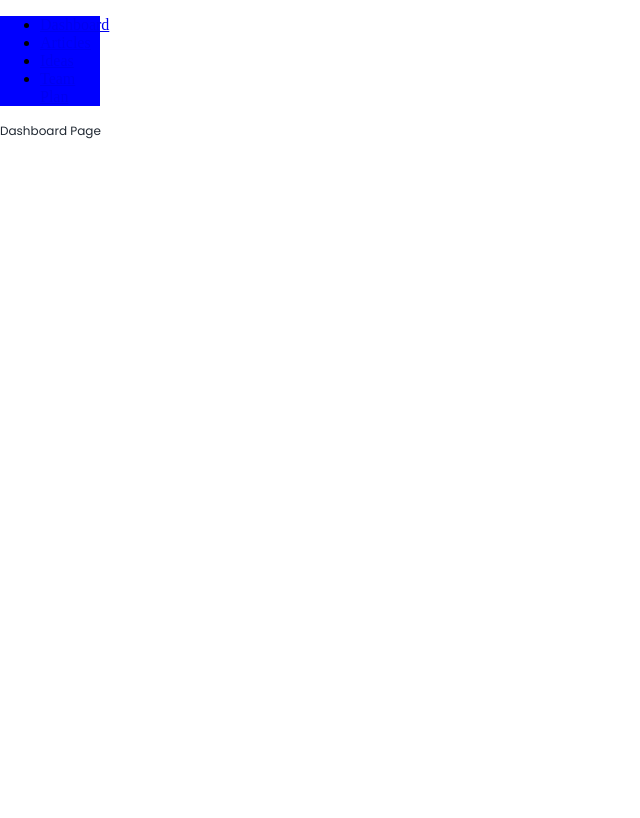
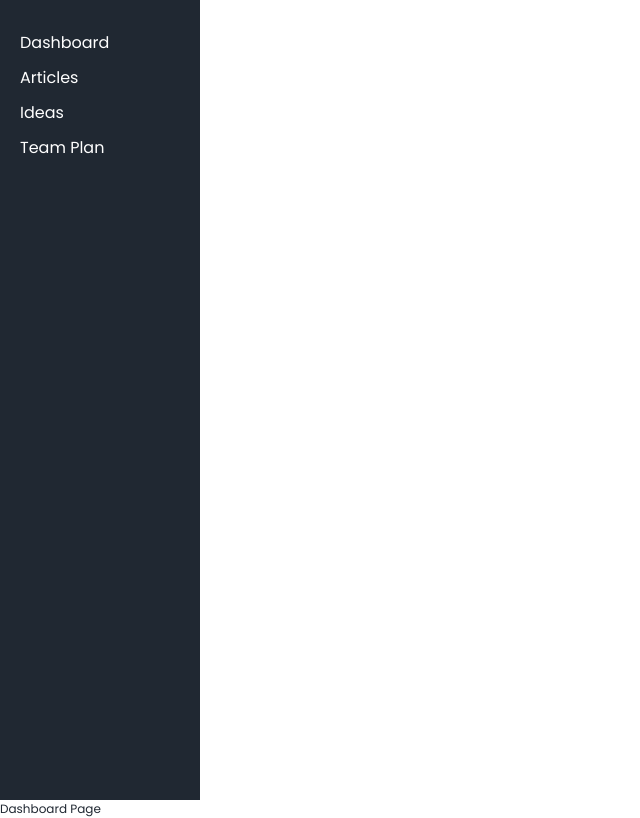
Before and after one commit to helher/newsplan, a React (Create React App) app: page / in a window 1280 px wide. Shown: the whole page, without its empty margins (0-640 px from the left). Built offline with nearby package versions, Linux system fonts and the light colour scheme.

Commit message:
Styled Navigation Bar

```diff
--- a/src/components/nav/NavigationBar.css
+++ b/src/components/nav/NavigationBar.css
@@ -1,4 +1,27 @@
+@import url(./../../index.css);
+
 .navigation-bar{
-    background-color: blue;
-    width: 100px;
+    background-color: var(--primary-color);
+    width: 200px;
+    color: #FFFFFF;
+    height: 100vh;
 }
+
+ul{
+    list-style-type: none;
+    padding: 20px 0 0 20px
+}
+
+li{
+    padding-top: 10px;
+}
+
+li a{
+    font-family: 'Poppins';
+    color:#FFFFFF;
+    text-decoration: none;
+}
+
+li a:hover{
+    color: var(--accented-color);
+}
--- a/src/index.css
+++ b/src/index.css
@@ -1,9 +1,10 @@
 @import url('https://fonts.googleapis.com/css2?family=Poppins:wght@100;200;300;400;500;600;700;800;900&display=swap');
 
-body {
+*{
   margin: 0;
-  padding: 1;
+  padding: 0;
 }
+
 
 /* Main Headers */
 h1{
```
Also changed, not shown: src/components/nav/Nav.js (deleted, +0 -36 lines).
